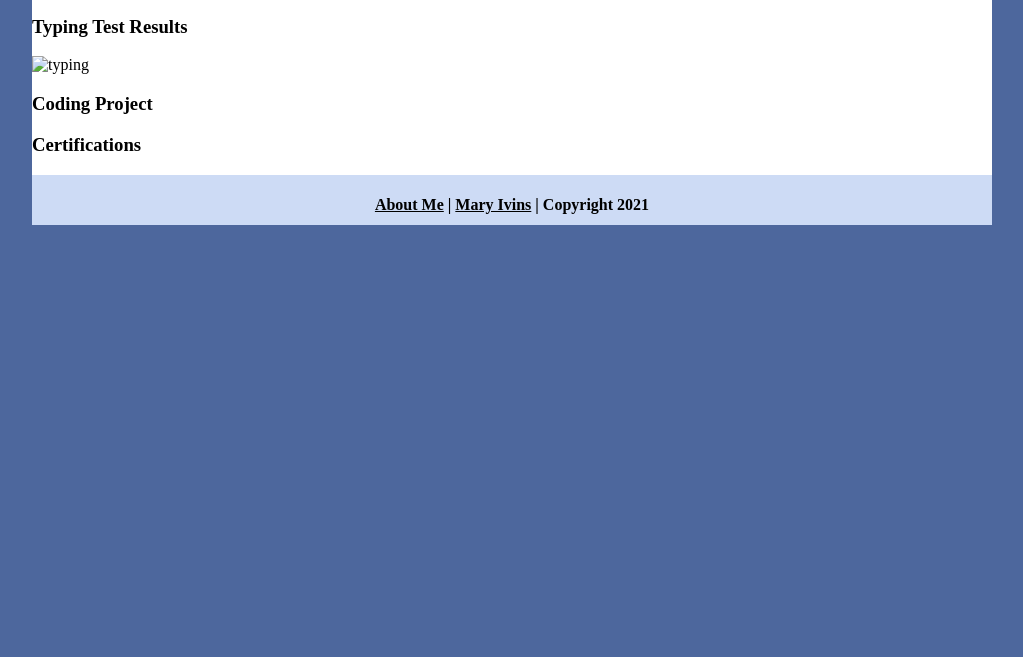
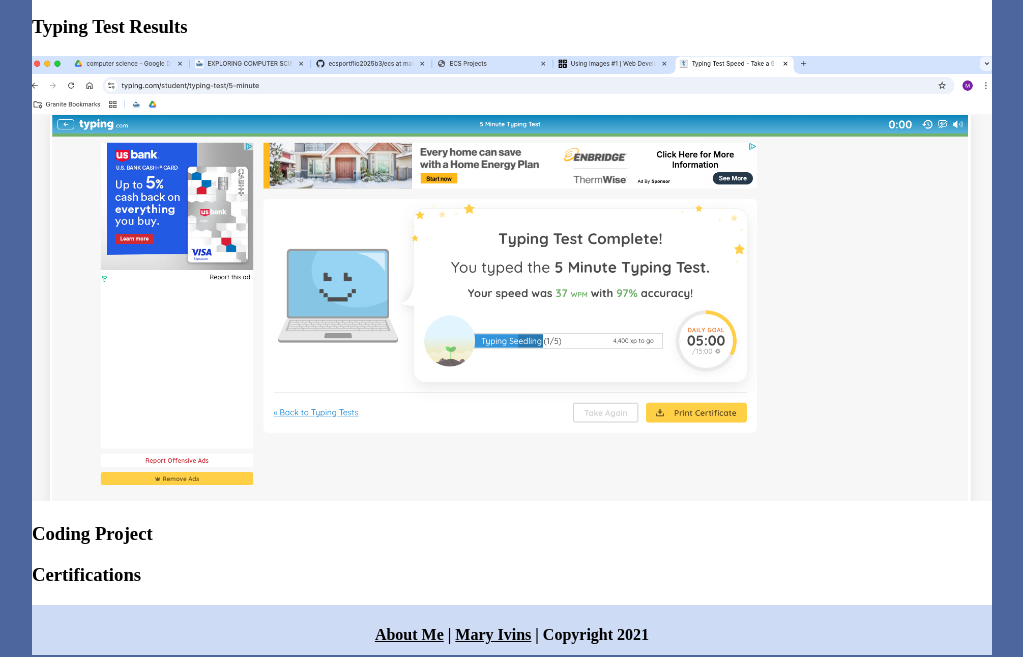
Before and after one commit to 9647316/ecsportflio2025b3, a plain HTML site: page ecs/index.html in a window 1280 px wide. Shown: the part 143-800 px from the top of the page, without its empty margins (128-1151 px from the left). Drawn offline with Linux system fonts and the light colour scheme.

Commit message:
Update index.html

```diff
--- a/ecs/index.html
+++ b/ecs/index.html
@@ -16,7 +16,7 @@
   </div>
   <div class="content">
 	  <h3> Typing Test Results </h3>
-	<img src="images/typing.png" alt="typing" width="960">
+	<img src="../images/typing.png" alt="typing" width="960">
 	  <h3> Coding Project </h3>
 
 	  <h3> Certifications </h3>
```
